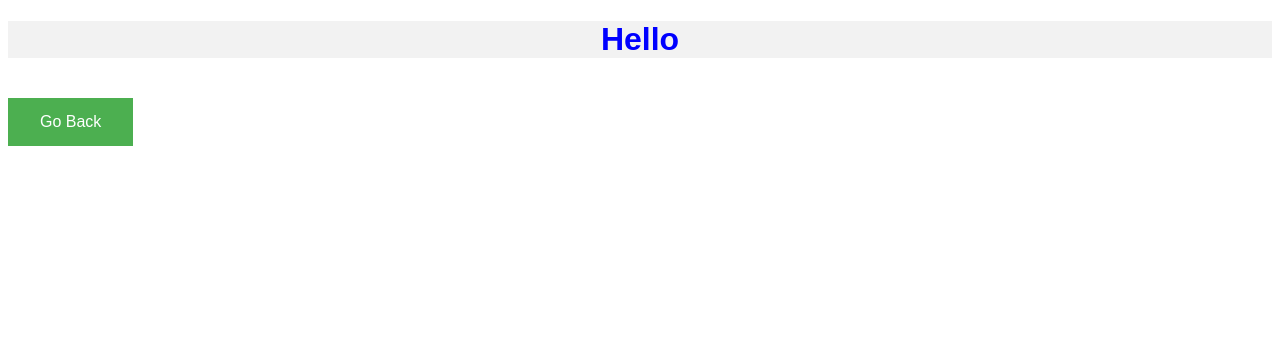
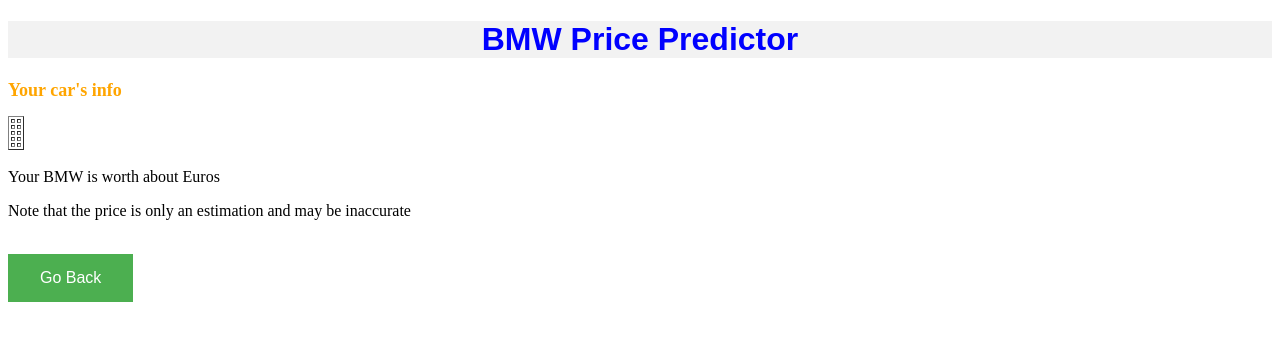
Before and after one commit to christopherh2/car-price-predictor, a Flask app: template templates/pg2.html in a window 1280 px wide. Shown: the top 341 px of the page. Run offline with Flask 2, Linux system fonts and the light colour scheme; the template is opened without the code that fills it, so the values that code supplies are empty.

Commit message:
Update pg2.html

```diff
--- a/templates/pg2.html
+++ b/templates/pg2.html
@@ -5,25 +5,36 @@
 <link type="text/css" rel="stylesheet" href="{{ url_for('static', filename='style1.css') }}" >
 <meta charset="UTF-8">
 
-<title>Testing</title>
+<title>BMW Price Predictor</title>
 <meta name="viewport" content="width=device-width, initial-scale=1">
 </head>
 <body>
 
 
-<h1>Hello</h1>
-<!--Use form class to create a form
-Use the input class to create fields for the form
-br means break/newline
+<h1>BMW Price Predictor</h1>
+<!-- Create a table with the user generated parameters
+Include a the estimated price of the car below
 -->
+<h2> Your car's info </h2>
+      <table border = 1>
+         {% for i in range(5) %}
+            <tr>
+               <th> {{ cols[i] }} </th>
+               <td> {{ data[i] }} </td>
+            </tr>
+         {% endfor %}
+      </table>
 
 
-{% if fname %}
-	<p> {{'Hi {} {} {}'.format(title, fname, lname)}} </p>
-{% endif %}
+</br>
 
+{% print("Your {} BMW {} is worth about {} Euros").format(data[1],data[0],prediction)%}
+<p> Note that the price is only an estimation and may be inaccurate</p>
 </br>
+
+<!--Back button allows user to restart  -->
 <button href= "#" onclick="history.go(-1)" class="button">Go Back</button>
+
 
 </body>
 </html>
```
